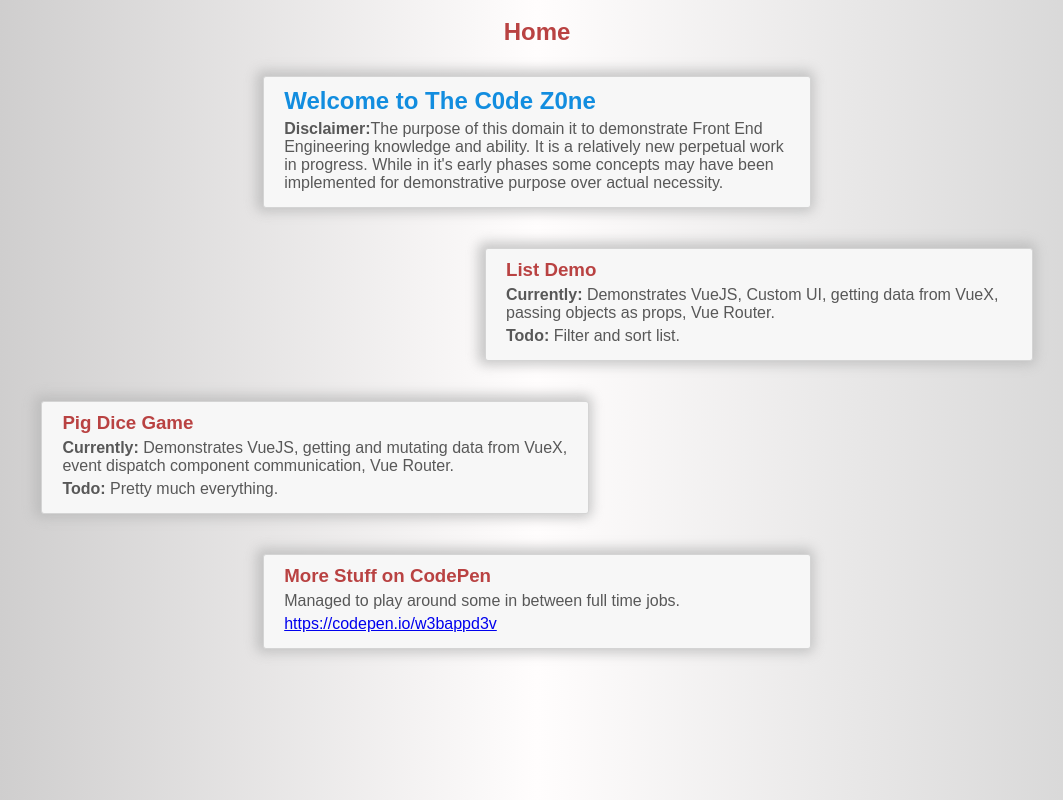
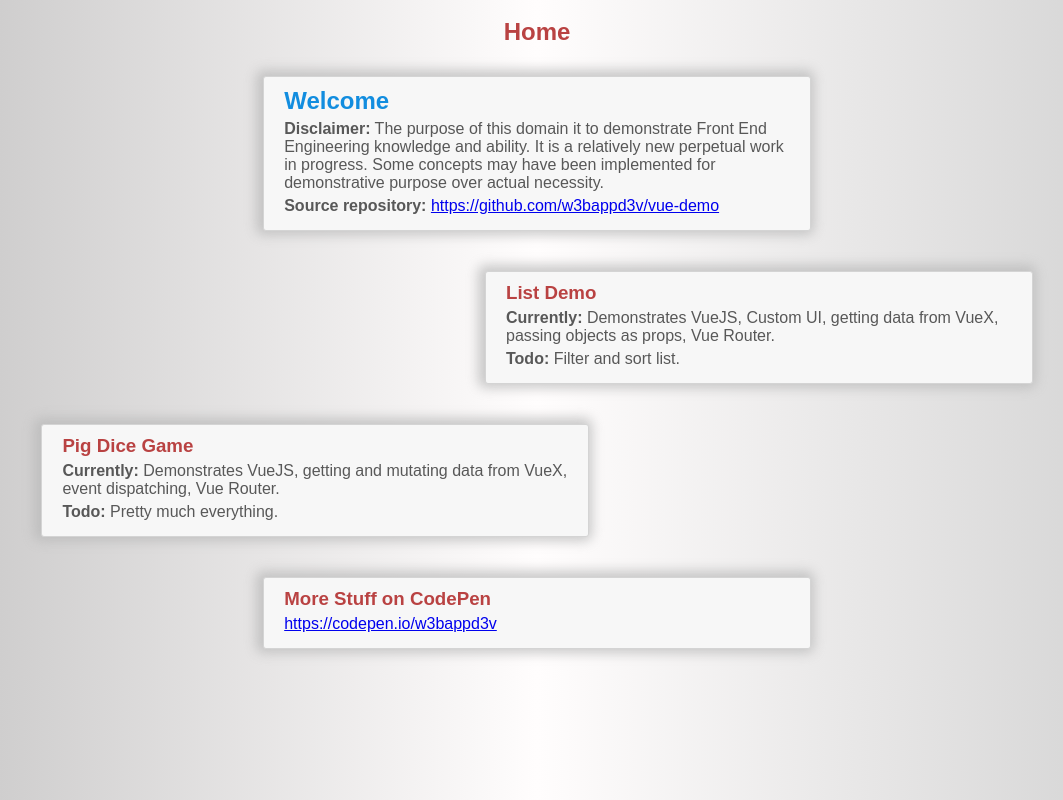
Before and after one commit to w3bappd3v/vue-demo, a Vue app: page / in a window 1280 px wide. Shown: the whole page, without its empty margins (103-1166 px from the left). Built offline with nearby package versions, Linux system fonts and the light colour scheme.

Commit message:
start list filter

```diff
--- a/src/views/Home.vue
+++ b/src/views/Home.vue
@@ -43,12 +43,13 @@
   <div class="home">
     <div class="row">
       <div class="row-item">
-        <h2>Welcome to The C0de Z0ne</h2>
+        <h2>Welcome</h2>
         <p>
-          <strong>Disclaimer:</strong>The purpose of this domain it to demonstrate Front End Engineering knowledge and ability.
+          <strong>Disclaimer:</strong> The purpose of this domain it to demonstrate Front End Engineering knowledge and ability.
           It is a relatively new perpetual work in progress.
-          While in it's early phases some concepts may have been implemented for demonstrative purpose over actual necessity.
+          Some concepts may have been implemented for demonstrative purpose over actual necessity.
         </p>
+        <p><strong>Source repository:</strong> <a href="https://github.com/w3bappd3v/vue-demo">https://github.com/w3bappd3v/vue-demo</a></p>
       </div>
     </div>
     <div class="row">
@@ -61,14 +62,13 @@
     <div class="row">
       <router-link to="/pig" tag="div" class="row-item pointer">
         <h3>Pig Dice Game</h3>
-        <p><strong>Currently:</strong> Demonstrates VueJS, getting and mutating data from VueX, event dispatch component communication, Vue Router.</p>
+        <p><strong>Currently:</strong> Demonstrates VueJS, getting and mutating data from VueX, event dispatching, Vue Router.</p>
         <p><strong>Todo:</strong> Pretty much everything.</p>
       </router-link>
     </div>
     <div class="row">
       <div class="row-item">
         <h3>More Stuff on CodePen</h3>
-        <p>Managed to play around some in between full time jobs.</p>
         <p><a href="https://codepen.io/w3bappd3v">https://codepen.io/w3bappd3v</a></p>
       </div>
     </div>
--- a/src/views/Listings.vue
+++ b/src/views/Listings.vue
@@ -2,7 +2,7 @@
   import store from '../store/modules/listings'
 
   import Listing from "../components/listings/Listing";
-  // import Filterbar from "../components/listings/Filterbar;
+  // import Filterbar from "../components/listings/Filterbar";
 
 
   export default {
@@ -12,7 +12,26 @@
       }
     },
     components: {
-      appListing: Listing
+      listing: Listing
+      // filterbar: Filterbar
+    },
+    methods: {
+      updateList (text) {
+        console.log(this.listings);
+        let strToMatch = text.toLowerCase().replace(/\s/g, '');
+        let numCount = 0;
+        for(let i=1; i<strToMatch.length; i++){
+          if(/^\d+$/.test(strToMatch[i])){
+            numCount++;
+          }
+        }
+        if(numCount == strToMatch.length-1){
+          strToMatch = parseInt(strToMatch);
+        }
+        console.log(strToMatch)
+        this.listings.filter(x => x.address.toLowerCase().includes(strToMatch));
+        console.log(this.listings.filter(x => x.address.toLowerCase().includes(strToMatch)));
+      }
     }
   }
 </script>
@@ -32,7 +51,8 @@
   <div class="container">
     <h1>Listings</h1>
     <div class="listings">
-      <app-listing v-for="listing in listings" :listing="listing" :key="listing.id"></app-listing>
+      <!-- <filterbar v-on:update-list="updateList"></filterbar> -->
+      <listing v-for="listing in listings" :listing="listing" :key="listing.id"></listing>
     </div>
   </div>
 </template>
```
Also changed, not shown: src/components/listings/Filterbar.vue (+12 -0 lines).
